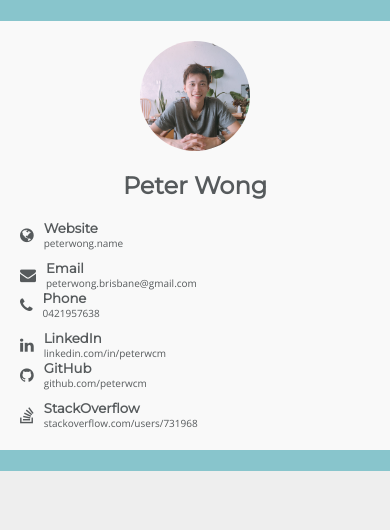
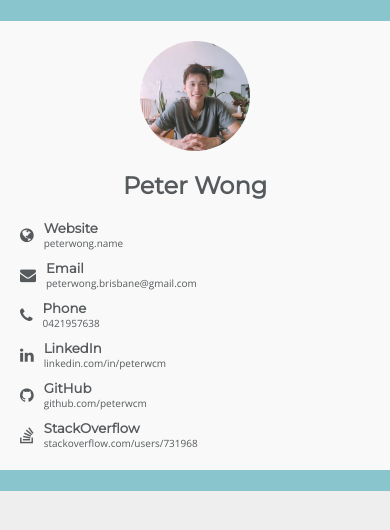
Before and after one commit to peterwcm/peterwong, a PHP site: page /resume.php in a window 390 px wide. Shown: the top 530 px of the page. Run offline with PHP 8.4, Linux system fonts and the light colour scheme; style sheets or scripts are compiled from the project's sources; some libraries are stand-ins or nearby versions; some web fonts are replaced.

Commit message:
mobile header style fixes

```diff
--- a/assets/sass/resume.scss
+++ b/assets/sass/resume.scss
@@ -115,14 +115,19 @@ h5 {
       width: 100%;
 
       > section {
+        margin: 5px 0;
         width: 100%;
+
+        &:first-child {
+          margin-top: 0;
+        }
 
         &:nth-child(odd) {
           padding-left: 0;
         }
 
-        &:nth-child(even) {
-          margin-top: 10px;
+        &:last-child {
+          margin-bottom: 0;
         }
       }
     }
```
